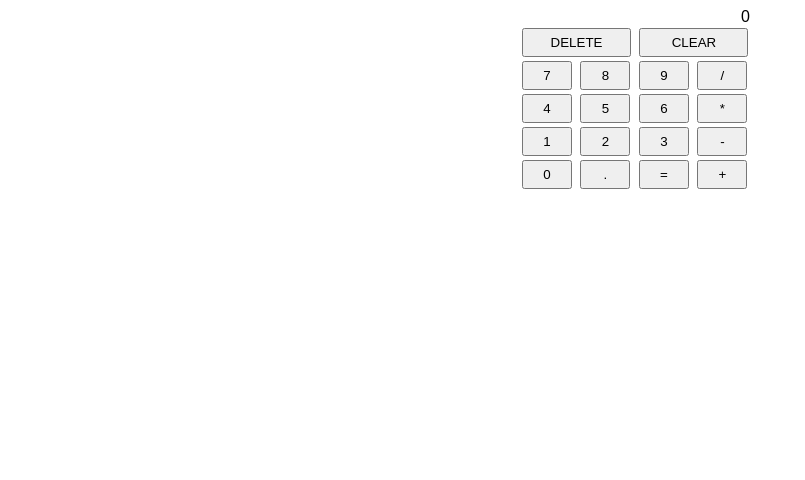
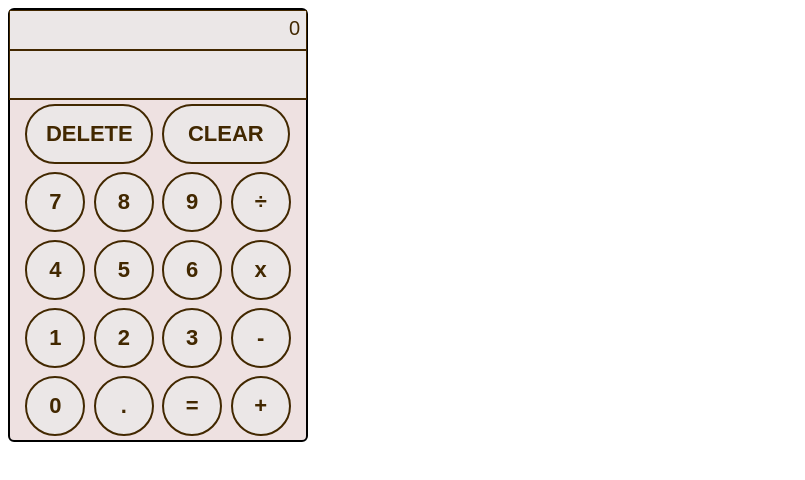
Before and after one commit to pouyannc/calculator-app, a plain HTML site: page index.html in a window 1280 px wide. Both pictures are taken after a click on the button "CLEAR". Shown: the whole page, without its empty margins (0-805 px from the left). Drawn offline with Linux system fonts and the light colour scheme.

Commit message:
Add style and some extra conditions

```diff
--- a/index.html
+++ b/index.html
@@ -9,9 +9,7 @@
 </head>
 <body>
     <div class="calcContainer">
-        <div class="display">
-            0
-        </div>
+        <div class="display"></div>
         <div class="displayAns"></div>
         <div class="btnContainer">
             <div class="row1Btns">
@@ -22,13 +20,13 @@
                 <button>7</button>
                 <button>8</button>
                 <button>9</button>
-                <button>/</button>
+                <button>÷</button>
             </div>
             <div class="row3Btns">
                 <button>4</button>
                 <button>5</button>
                 <button>6</button>
-                <button>*</button>
+                <button>x</button>
             </div>
             <div class="row4Btns">
                 <button>1</button>
--- a/script.js
+++ b/script.js
@@ -1,27 +1,45 @@
 function buttonAction (e) {
-    console.log(e.target.textContent)
     const btnValue = e.target.textContent;
-    if (btnValue == "CLEAR") display.textContent = "0";
+
+    if (btnValue == "CLEAR") {
+        display.textContent = "0";
+        oneDecimalPnt = false;
+    }
     else if (btnValue == "DELETE") {
         const displayArr = display.textContent.split("");
         if (displayArr[displayArr.length-1] == " ") displayArr.splice(displayArr.length-3,3);
+        else if (displayArr.length == 1) displayArr[0] = 0;
         else displayArr.pop();
         display.textContent = displayArr.join("");
     }
     else if (btnValue == "=") {
-        let answer = evaluate(display.textContent.split(" "));
-        displayAns.textContent = answer;
+        if (display.textContent != 0) {
+            let answer = evaluate(display.textContent.split(" "));
+            if (typeof answer == "string") displayAns.textContent = answer;
+            else displayAns.textContent = +answer.toFixed(8);
+        }
     }
-    else if (display.textContent == 0) display.textContent = btnValue;
-    else if (regexpInts.test(btnValue)) display.textContent += " " + btnValue + " ";
-    else display.textContent += btnValue;
+    else if (regexpInts.test(btnValue)) {
+        display.textContent += " " + btnValue + " ";
+        oneDecimalPnt = false;
+    }
+    else if (btnValue == ".") {
+        if (oneDecimalPnt == false) {
+            display.textContent += btnValue;
+            oneDecimalPnt = true;
+        }
+    }
+    else {
+        if (display.textContent == 0 && oneDecimalPnt == false) display.textContent = btnValue;
+        else display.textContent += btnValue;
+    }
 }
 
 function evaluate (equationArr) {
     let equationLen = equationArr.length;
     if (equationLen === 1) return equationArr[0];
 
-    let firstMulDivIndex = equationArr.findIndex(e => (e === "*" || e === "/"));
+    let firstMulDivIndex = equationArr.findIndex(e => (e === "x" || e === "÷"));
     if (firstMulDivIndex === -1) {
         let firstAddSubIndex = equationArr.findIndex(e => (e === "+" || e === "-"));
         if (firstAddSubIndex === -1) return "Err";
@@ -31,24 +49,29 @@ function evaluate (equationArr) {
             return evaluate (equationArr);
         }
     } else {
-        let ans = operate[equationArr[firstMulDivIndex]](equationArr[firstMulDivIndex-1], equationArr[firstMulDivIndex+1]);
-        equationArr.splice(firstMulDivIndex-1, 3, ans);
-        return evaluate (equationArr);
+        if (equationArr[firstMulDivIndex] === "÷" && equationArr[firstMulDivIndex + 1] == 0) return "Undefined";
+        else {
+            let ans = operate[equationArr[firstMulDivIndex]](equationArr[firstMulDivIndex-1], equationArr[firstMulDivIndex+1]);
+            equationArr.splice(firstMulDivIndex-1, 3, ans);
+            return evaluate (equationArr);
+        }
     }
 
 }
 
 const operate = {
-    "+": (a,b) => parseInt(a) + parseInt(b),
-    "-": (a,b) => parseInt(a) - parseInt(b),
-    "*": (a,b) => parseInt(a) * parseInt(b),
-    "/": (a,b) => parseInt(a) / parseInt(b),
+    "+": (a,b) => parseFloat(a) + parseFloat(b),
+    "-": (a,b) => parseFloat(a) - parseFloat(b),
+    "x": (a,b) => parseFloat(a) * parseFloat(b),
+    "÷": (a,b) => parseFloat(a) / parseFloat(b),
 }
 
-const regexpInts = /[\+\-\*\/\%]/ig;
+const regexpInts = /[\+\-\x\÷\%]/ig;
 
 let buttons = document.querySelectorAll("button");
 let display = document.querySelector(".display");
 let displayAns = document.querySelector(".displayAns");
 
+let oneDecimalPnt = false;
+
 buttons.forEach(button => button.addEventListener("click", buttonAction));
--- a/style.css
+++ b/style.css
@@ -7,30 +7,61 @@
     display: flex;
     flex-direction: column;
     align-items: center;
-}
+    justify-content: flex-start;
+    width: 300px;
+    border: 2px solid black;
 
-.btnContainer,
-.display,
-.displayAns {
-    width: 240px;
+    border-radius: 6px;
+    background: #eee1e1;
 }
 
 .display,
 .displayAns {
+    width: 298px;
     text-align: right;
-    margin-right: 20px;
+    font-size: 20px;
+    color: #422800;
+    background: #ebe7e7;
+    min-height: 40px;
+    padding: 6px;
+    border: 1px solid #422800;
 }
 
 .displayAns {
-    font-size: 28px;
+    font-size: 30px;
+    background: #ebe7e7;
+    min-height: 50px;
+    border-bottom: 2px solid #422800;
 }
 
 button {
-    width: 50px;
-    padding: 5px;
-    margin: 2px;
+    background-color: #ebe7e7;
+    border: 2px solid #422800;
+    border-radius: 30px;
+    color: #422800;
+    cursor: pointer;
+    font-weight: 600;
+    font-size: 22px;
+    padding: 0 18px;
+    line-height: 50px;
+    text-align: center;
+    text-decoration: none;
+    user-select: none;
+    -webkit-user-select: none;
+    touch-action: manipulation;
+    margin: 4px 2px;
+    width: 60px;
+    height: 60px;
+}
+
+button:hover {
+    background-color: #fff;
+}
+
+button:active {
+    transform: translate(2px, 2px);
 }
 
 .row1Btns button {
-    width: 109px;
+    width: 128px;
 }
```
